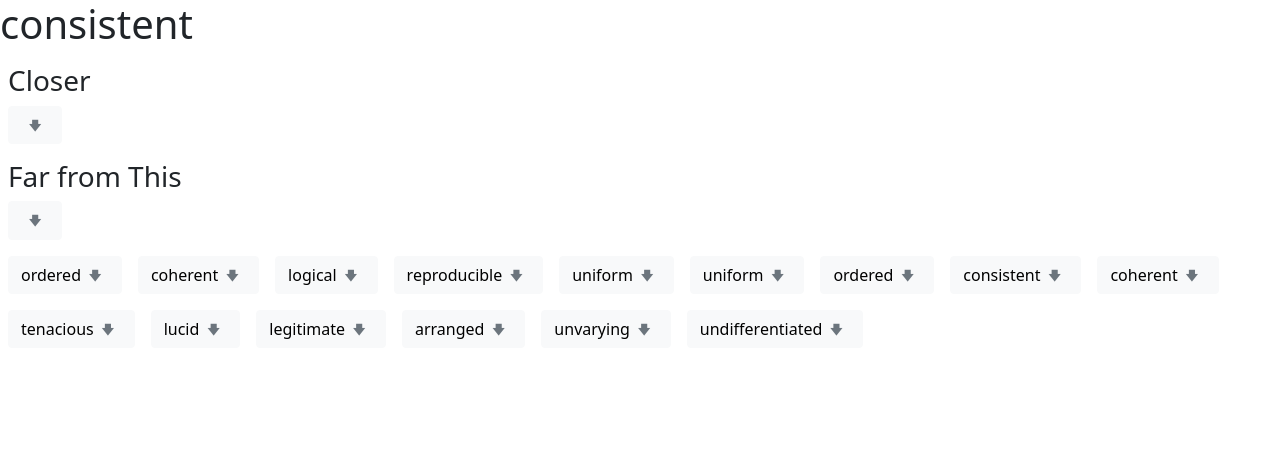
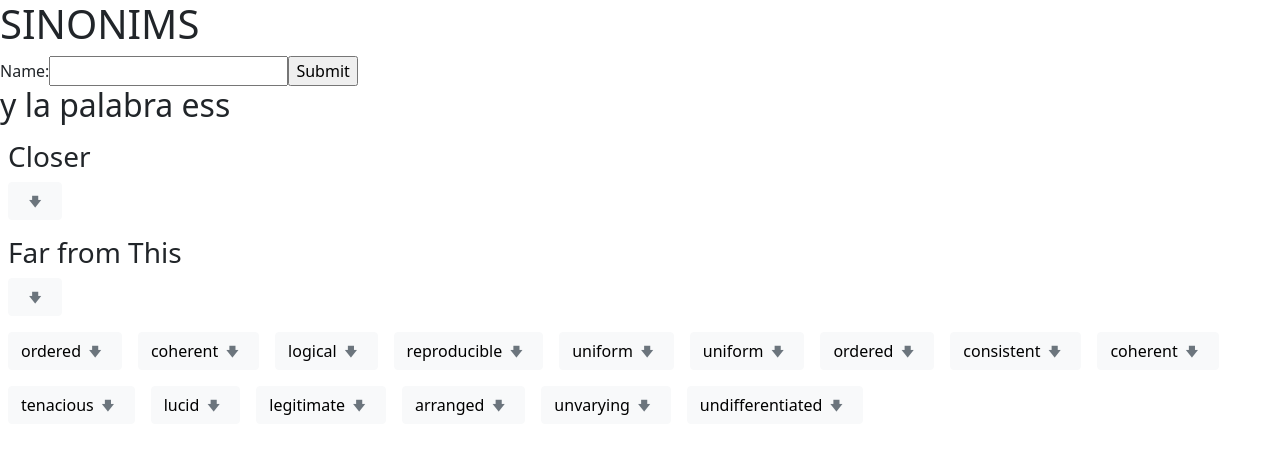
Before and after one commit to pablolucianop/synonimia, a React (Create React App) app: page / in a window 1280 px wide. Shown: the top 454 px of the page. Built offline with nearby package versions, Linux system fonts and the light colour scheme.

Commit message:
input  test

```diff
--- a/src/App.js
+++ b/src/App.js
@@ -4,6 +4,9 @@
 import Badge from 'react-bootstrap/Badge'
 import Card from 'react-bootstrap/Card'
 import Button from 'react-bootstrap/Button'
+
+import InputGroup from 'react-bootstrap/InputGroup'
+import FormControl from 'react-bootstrap/FormControl'
 import ListGroup from 'react-bootstrap/ListGroup'
 import axios from 'axios'
 import 'bootstrap/dist/css/bootstrap.min.css'
@@ -16,6 +19,17 @@
     this.state = {
       allSyns: '',
     }
+    this.setMainWord = this.setMainWord.bind(this)
+    this.handleChange = this.handleChange.bind(this);
+    this.handleSubmit = this.handleSubmit.bind(this);
+  }
+  handleChange(event) {
+    this.setState({ value: event.target.value });
+  }
+
+  handleSubmit(event) {
+    alert('A name was submitted: ' + this.state.value);
+    event.preventDefault();
   }
 
   componentDidMount() {
@@ -57,11 +71,25 @@
     this.setState({ allSyns: simpsObs, mainWord: mainWord })
   }
 
+  setMainWord(event) {
+    console.log('vevent.target', event.target)
+
+    this.setState({ mainWord: event.target.value })
+  }
+
   render() {
-    const { allSyns } = this.state
     return (
       <div>
-        <h1>{this.state.mainWord}</h1>
+        <h1>SINONIMS</h1>
+        <form onSubmit={this.handleSubmit}>
+          <label>
+            Name:
+          <input type="text" value={this.state.value} onChange={this.handleChange} />
+          </label>
+          <input type="submit" value="Submit" />
+        </form>
+
+        <h2>y la palabra ess{this.state.value}</h2>
         <div className="p-2">
           <h3> Closer</h3>
           <button type="button" className="btn btn-light">
@@ -70,7 +98,11 @@
         </div>
         <div className="p-2">
           <h3> Far from This</h3>
-          <button type="button" className="btn btn-light">
+          <button
+            type="button"
+            className="btn btn-light"
+            onClick={this.setMainWord}
+          >
             <span className="badge text-muted">🡇</span>
           </button>
         </div>
```
Also changed, not shown: src/Yard.js (+5 -6 lines).
